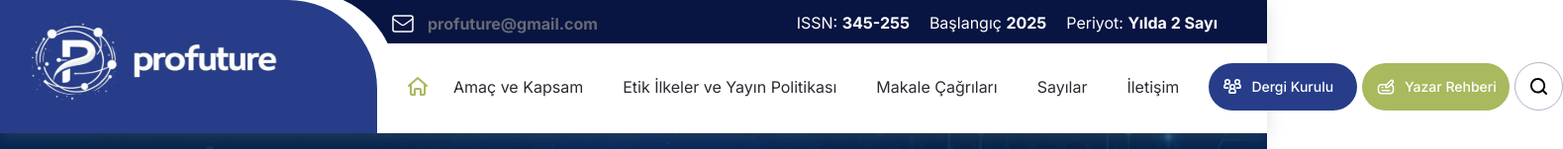
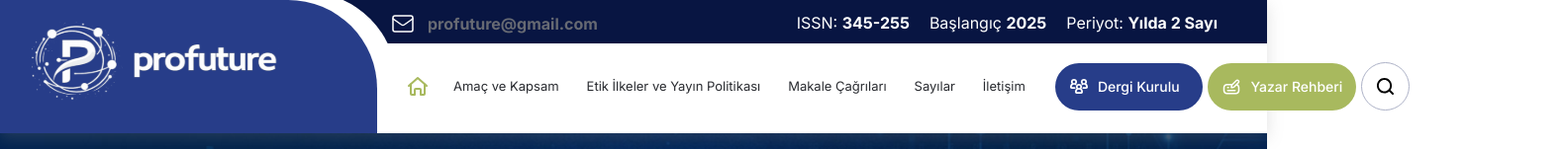
Before and after one commit to emre15900/zeplin-creative-case, a Next.js app: page / in a window 1280 px wide. Shown: the top 151 px of the page at 99% size, 1579 px wide, since content can reach past the window. Built offline with nearby package versions, Linux system fonts and the light colour scheme.

Commit message:
header update

```diff
--- a/src/components/Header.tsx
+++ b/src/components/Header.tsx
@@ -214,13 +214,13 @@ export default function Header() {
             </a>
 
             {/* Menu Items */}
-            <nav className="flex items-center gap-5">
+            <nav className="flex items-center gap-2">
               {navItems.map((item) => (
                 <a
                   key={item.name}
                   href={item.href}
                   onClick={(e) => handleSmoothScroll(e, item.href)}
-                  className="text-[16px] font-normal transition-colors hover:text-[#273D89] whitespace-nowrap px-[10px] first:pl-0 cursor-pointer"
+                  className="text-[13px] font-normal transition-colors hover:text-[#273D89] whitespace-nowrap px-[10px] first:pl-0 cursor-pointer"
                   style={{ color: '#2A2C31' }}
                 >
                   {item.name}
```
